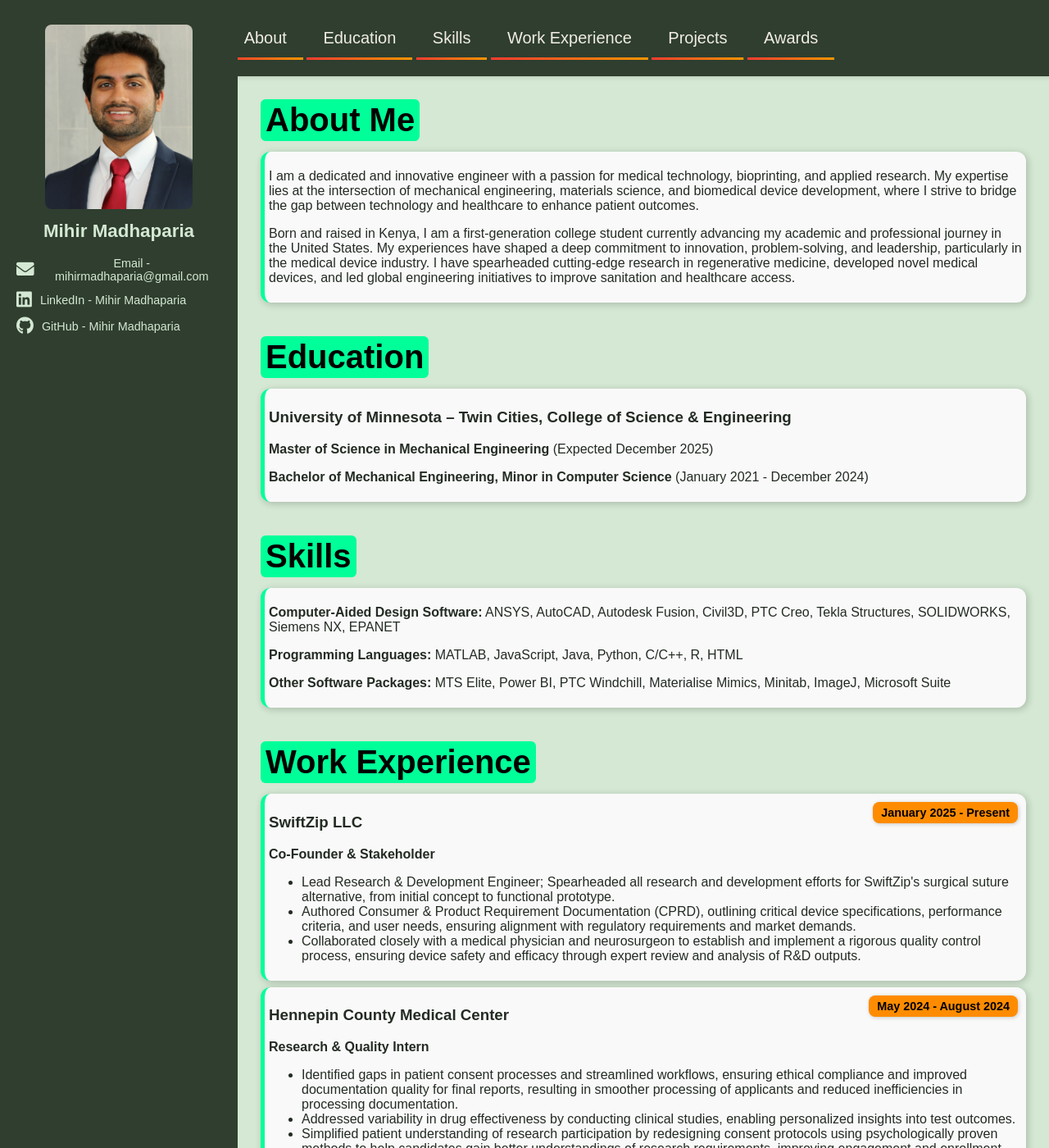
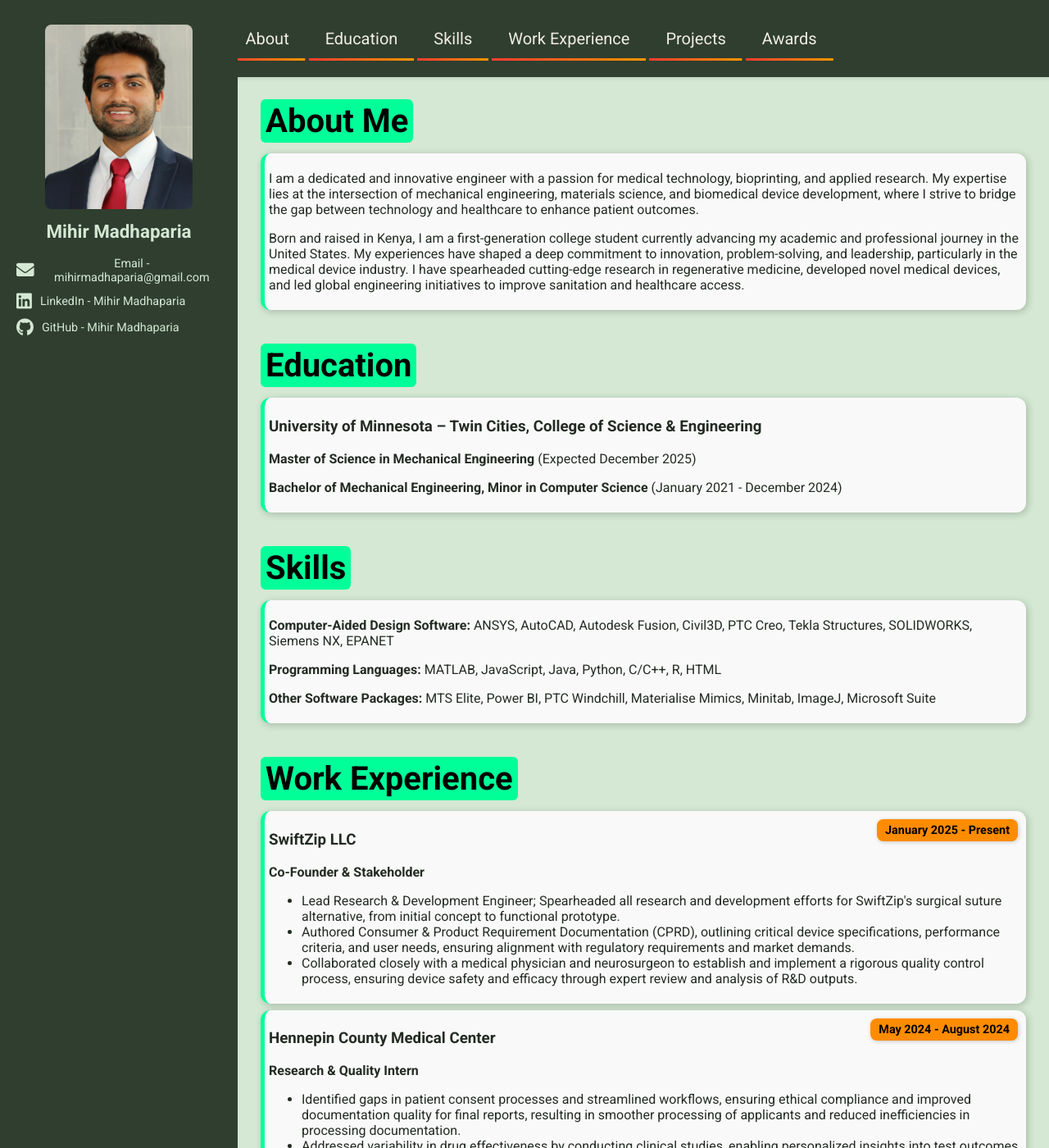
Before and after one commit to mihirmadhaparia/mihirmadhaparia.github.io, a Jekyll site: the page built from README.md, in a window 1280 px wide and 1400 px high. Shown: the whole window at 82% size. Built offline with Jekyll 4.4.1, drawn with Linux system fonts in a browser that asks for light colours; our own code applies the rules of GitHub Pages for plain Markdown files.

Commit message:
Update style.css roboto

```diff
--- a/assets/css/style.css
+++ b/assets/css/style.css
@@ -32,9 +32,9 @@ html {
 
 /* Overall Website Background */
 body {
-    background-color: #D4E8D3; /* Light green background */
-    color: #2F3E2F; /* Dark green text for contrast */
-    font-family: Arial, sans-serif;
+    background-color: #D4E8D3;
+    color: #2F3E2F;
+    font-family: 'Roboto', Arial, sans-serif;
 }
 
 /* END OF MAIN WEBSITE GENERAL ITEMS */
```
